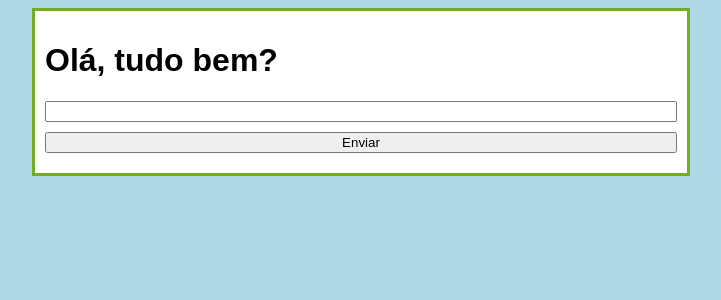
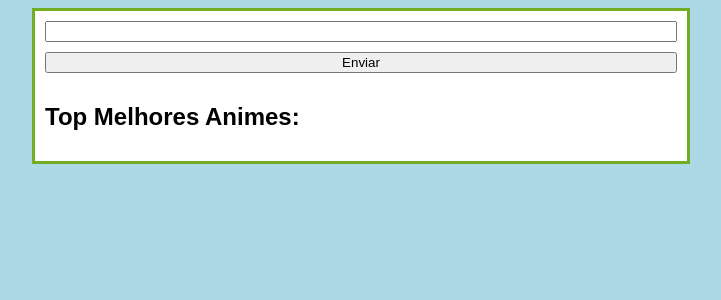
Before and after one commit to ElizaAugusta4/Chat_Bot_HumorHelpAnime, a Django app: page / in a window 1280 px wide. Shown: the top 300 px of the page, without its empty margins (279-1000 px from the left). Run offline with Django 5.2, Linux system fonts and the light colour scheme; data that the repository does not hold is empty.

Commit message:
Modificações.

```diff
--- a/anime_recommender/recommendations/templates/recommendations/recommend.html
+++ b/anime_recommender/recommendations/templates/recommendations/recommend.html
@@ -21,30 +21,57 @@
         input, button {
             margin-bottom: 10px;
         }
+        .anime-grid {
+        display: grid;
+        grid-template-columns: repeat(5, 1fr);
+        grid-gap: 10px;
+        }
+
+        .anime-grid ul {
+            list-style: none;
+            padding: 0;
+            margin: 0;
+        }
+
+        .anime-grid li {
+            margin-bottom: 20px;
+        }
+
+        .anime-grid img {
+            width: 100%;
+            height: auto;
+            object-fit: cover;
+        }
+
+        .anime-grid div {
+            padding: 10px;
+        }
     </style>
 </head>
 <body>
     <div class="chat-container">
+        {% if message %}
+            <h1>{{ message }}</h1>
+        {% endif %}
         <form method="post">
-            <h1>{{ message }}</h1>
             {% csrf_token %}
             <input type="text" id="genre" name="genre" required>
             <button type="submit">Enviar</button>
         </form>
+        <h2>Top Melhores Animes:</h2>
+        <div class="anime-grid">
             {% if animes %}
-        <h2>Animes Recomendados:</h2>
-        <ul>
                 {% for anime in animes %}
-            <li>
+                    <div class="anime-card">
                         {% if anime.images_jpg %}
                             <img src="{{ anime.images_jpg }}" alt="Imagem do anime">
                         {% endif %}
                         {{ anime.title }}
                         Gêneros: {{ anime.genres }}
-            </li>
+                    </div>
                 {% endfor %}
-        </ul>
             {% endif %}
+        </div>
     </div>
 </body>
 </html>
--- a/anime_recommender/recommendations/urls.py
+++ b/anime_recommender/recommendations/urls.py
@@ -1,6 +1,9 @@
 from django.urls import path
 from . import views
+from .views import RecommendView
 
 urlpatterns = [
-    path('', views.recommend_view, name='recomendar_animes'),
+    path('', views.recommend_top, name='recomendar_animes'),
+    path('', views.recommend_genre, name='recomendar_animes'),
+    path('', RecommendView.as_view(), name='recomendar_animes'),
 ]
--- a/anime_recommender/recommendations/views.py
+++ b/anime_recommender/recommendations/views.py
@@ -1,67 +1,130 @@
 from django.shortcuts import render, redirect
 from .models import UserPreference
-from .services import get_anime_by_genre
 import requests
+from django.views import View
 
-def recommend_view(request):
-    stage = request.session.get('stage', 'greeting')
-    message = ''
+def recommend_genre(request):
     anime_list = []
+    if request.method == 'POST':
+      genre = request.POST.get('genre')
 
-    if stage == 'greeting':
-        message = 'Olá, tudo bem?'
+      url = 'https://graphql.anilist.co'
+      query = """
+      query ($genre: String) {
+        Page (page: 1, perPage: 5) {
+          media (genre: $genre, type: ANIME) {
+            title {
+              romaji
+              english
+              native
+            }
+            genres
+            coverImage {
+              large
+            }
+          }
+        }
+      }
+      """
+      variables = {
+        'genre': genre
+      }
+
+      response = requests.post(url, json={'query': query, 'variables': variables})
+      data = response.json()
+
+      for anime in data['data']['Page']['media']:
+        title = anime["title"]["romaji"]
+        genres = anime["genres"]
+        image_url = anime["coverImage"]["large"]
+
+        anime_list.append({
+          "images_jpg": image_url,
+          "title": title,
+          "genres": genres,
+        })
+
+        # Create and save a UserPreference instance
+        user_preference = UserPreference.objects.filter(
+          genre=genre,
+          title=title
+        )
+
+        # If it doesn't exist, create it
+        if not user_preference.exists():
+          UserPreference.objects.create(genre=genre, title=title)
+
+        return render(request, 'recommend.html', {'animes': anime_list})
+
+def recommend_top(request):
+   if not request.method == 'POST':
+        url = 'https://graphql.anilist.co'
+        query = """
+               query{
+                  Page(page:1,perPage:1000){
+                       media(type:ANIME, sort: POPULARITY_DESC) {
+                           title {
+                               romaji
+                               english
+                           }
+                           popularity
+                           genres
+                           coverImage {
+                               large
+                           }
+                       }
+                   }
+               }
+               """
+        headers = {
+            'Content-Type': 'application/json'
+        }
+
+        response = requests.post(url, json={'query': query}, headers=headers)
+        data = response.json()
+        anime_list = []
+
+        for anime in data['data']['Page']['media']:
+            title = anime["title"]["romaji"]
+            popularity = anime["popularity"]
+            genres = anime["genres"]
+            image_url = anime["coverImage"]["large"]
+
+            anime_list.append({
+                "images_jpg": image_url,
+                "title": title,
+                "genres": genres,
+                "popularity": popularity
+            })
+
+        # Ordenar a lista de animes por popularidade em ordem decrescente
+        anime_list.sort(key=lambda x: x['popularity'], reverse=True)
+
+        # Retornar os 5 primeiros animes
+        return render(request, 'recommend.html', {'animes': anime_list[:5]})
+   else:
+        return render(request, 'recommend.html')
+
+class RecommendView(View):
+    def get(self, request):
+        stage = request.session.get('stage', None)
+        if stage is None or stage == 'greeting':
+            message = 'Olá, tudo bem?'
+            request.session['stage'] = 'response_greeting'
+        elif stage == 'response_greeting':
+            message = 'Qual gênero de animes você gosta?'
+            request.session['stage'] = 'ask_genre'
+        else:
+            message = 'Desculpe, não entendi.'
+        return render(request, 'recommend.html', {'message': message, 'stage': stage})
+
+    def post(self, request):
+      stage = request.session.get('stage', 'greeting')
+      if stage == 'response_greeting':
         request.session['stage'] = 'ask_genre'
-    elif stage == 'ask_genre':
-        message = 'Qual gênero de animes você gosta?'
-        if request.method == 'POST':
-            genre = request.POST.get('genre')
-
-            url = 'https://graphql.anilist.co'
-            query = """
-            query ($genre: String) {
-              Page (page: 1, perPage: 5) {
-                media (genre: $genre, type: ANIME) {
-                  title {
-                    romaji
-                    english
-                    native
-                  }
-                  genres
-                  coverImage {
-                    large
-                  }
-                }
-              }
-            }
-            """
-            variables = {
-                'genre': genre
-            }
-
-            response = requests.post(url, json={'query': query, 'variables': variables})
-            data = response.json()
-
-            for anime in data['data']['Page']['media']:
-                title = anime["title"]["romaji"]
-                genres = anime["genres"]
-                image_url = anime["coverImage"]["large"]
-
-                anime_list.append({
-                    "images_jpg": image_url,
-                    "title": title,
-                    "genres": genres,
-                })
-
-                # Create and save a UserPreference instance
-                user_preference = UserPreference.objects.filter(
-                    genre=genre,
-                    title=title
-                )
-
-                # If it doesn't exist, create it
-                if not user_preference.exists():
-                    UserPreference.objects.create(genre=genre, title=title)
-
-            request.session['stage'] = 'greeting'
-
-    return render(request, 'recommend.html', {'message': message, 'animes': anime_list})
+        return render(request, 'recommend.html', {'message': 'Qual gênero de animes você gosta?', 'stage': 'ask_genre'})
+      elif stage == 'ask_genre':
+        genre = request.POST['genre']
+        animes = recommend_genre(genre)
+        return render(request, 'recommend.html', {'animes': animes, 'stage': 'recommend'})
+      return render(request, 'recommend.html', {'message': 'Desculpe, não entendi.', 'stage': 'error'})
```
Also changed, not shown: anime_recommender/db.sqlite3. Lines whose indentation alone changed are shown as unchanged.
